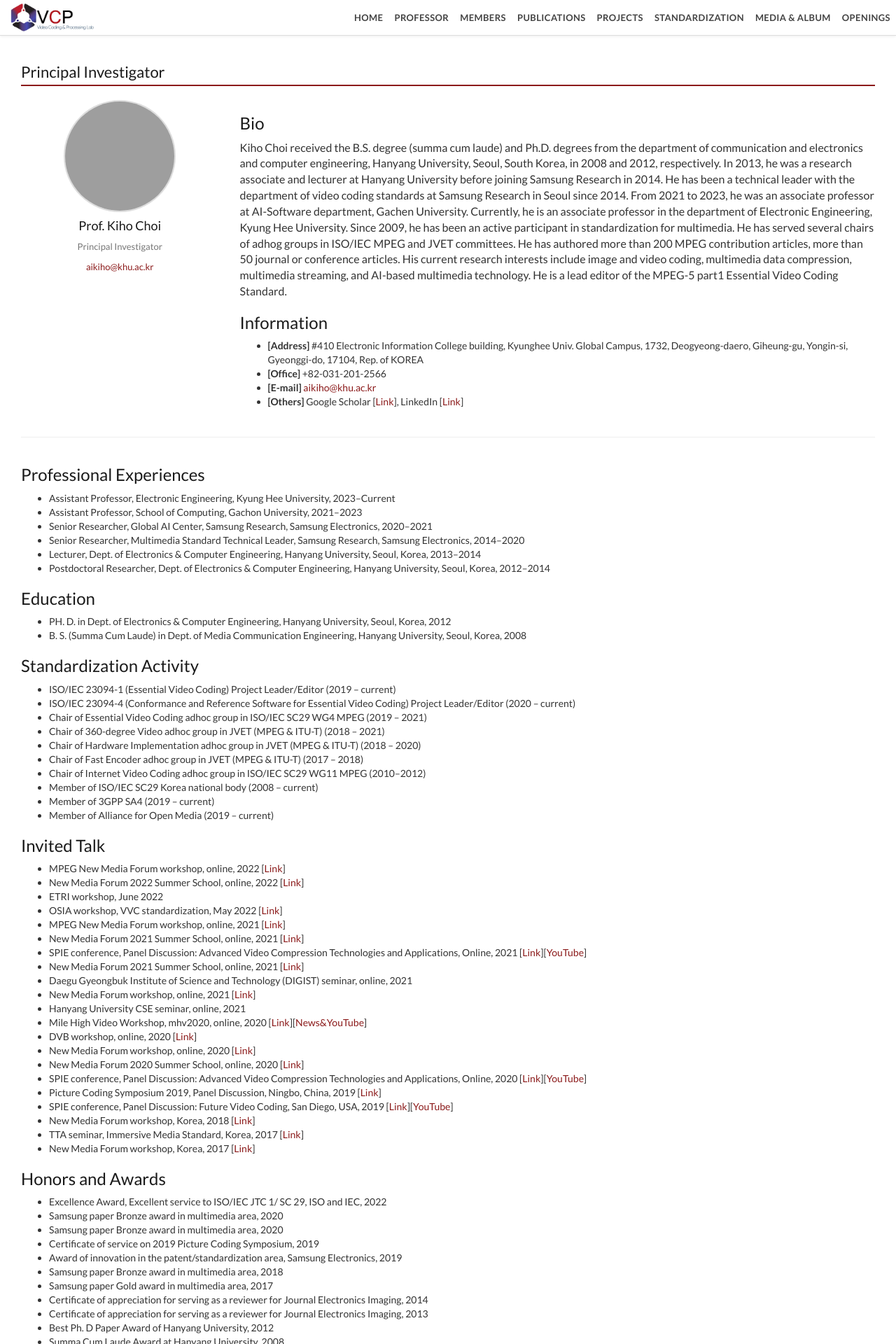
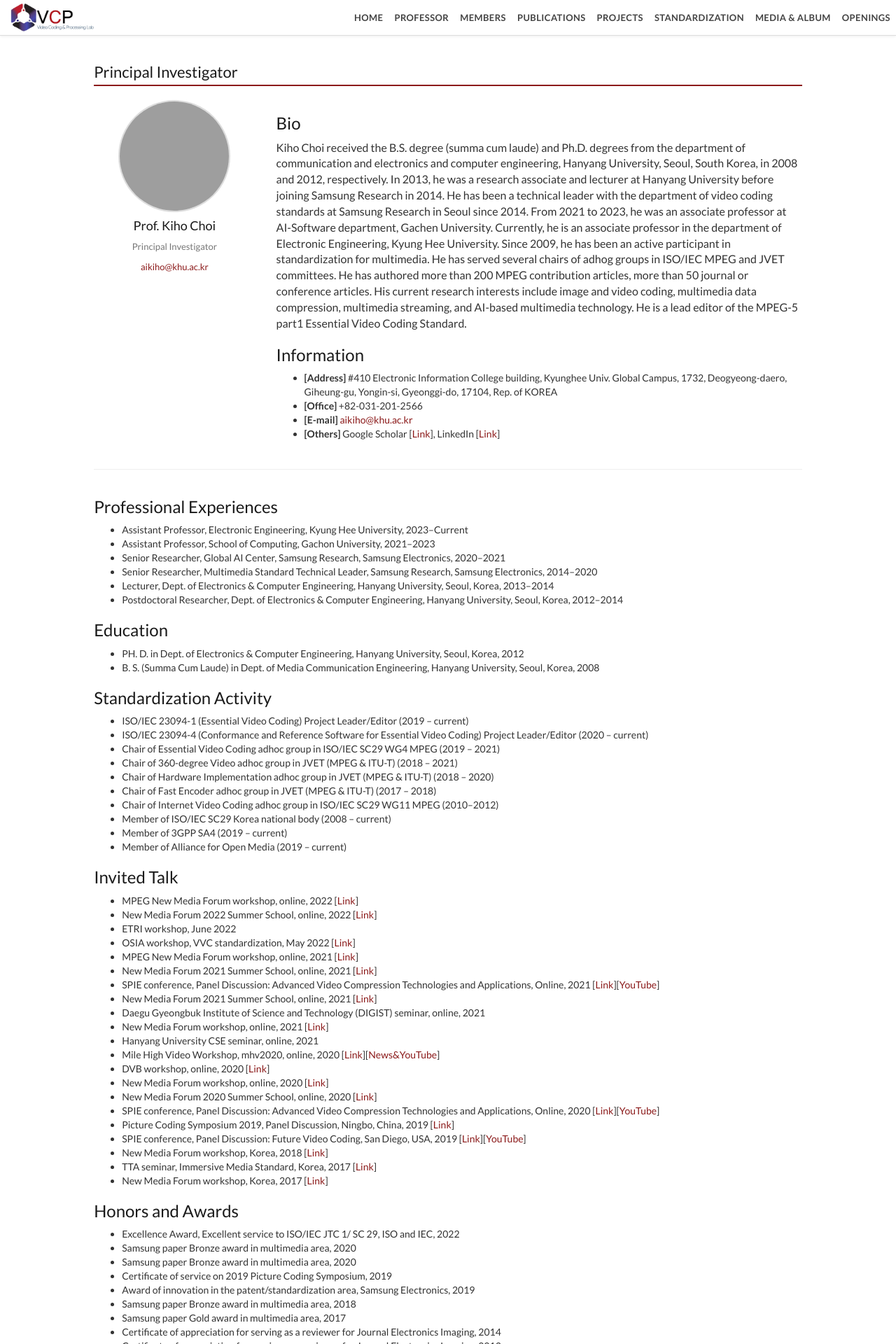
Before and after one commit to hazelran/lab_test, a Jekyll site: the page built from _pages/professor.html, in a window 1280 px wide. Shown: the top 1920 px of the page at 70% size. Built offline with Jekyll 4.4.1, drawn with Linux system fonts in a browser that asks for light colours; grey boxes are pictures that could not be loaded.

Commit message:
Update professor.html

```diff
--- a/_pages/professor.html
+++ b/_pages/professor.html
@@ -4,7 +4,7 @@
 permalink: /professor/
 ---
 
-<div class="col-sm-12">
+<div class="col-sm-10 col-sm-offset-1">
   <h2 class="section-heading">Principal Investigator</h2>
 
   <div class="row" style="margin-bottom: 30px;">
```
